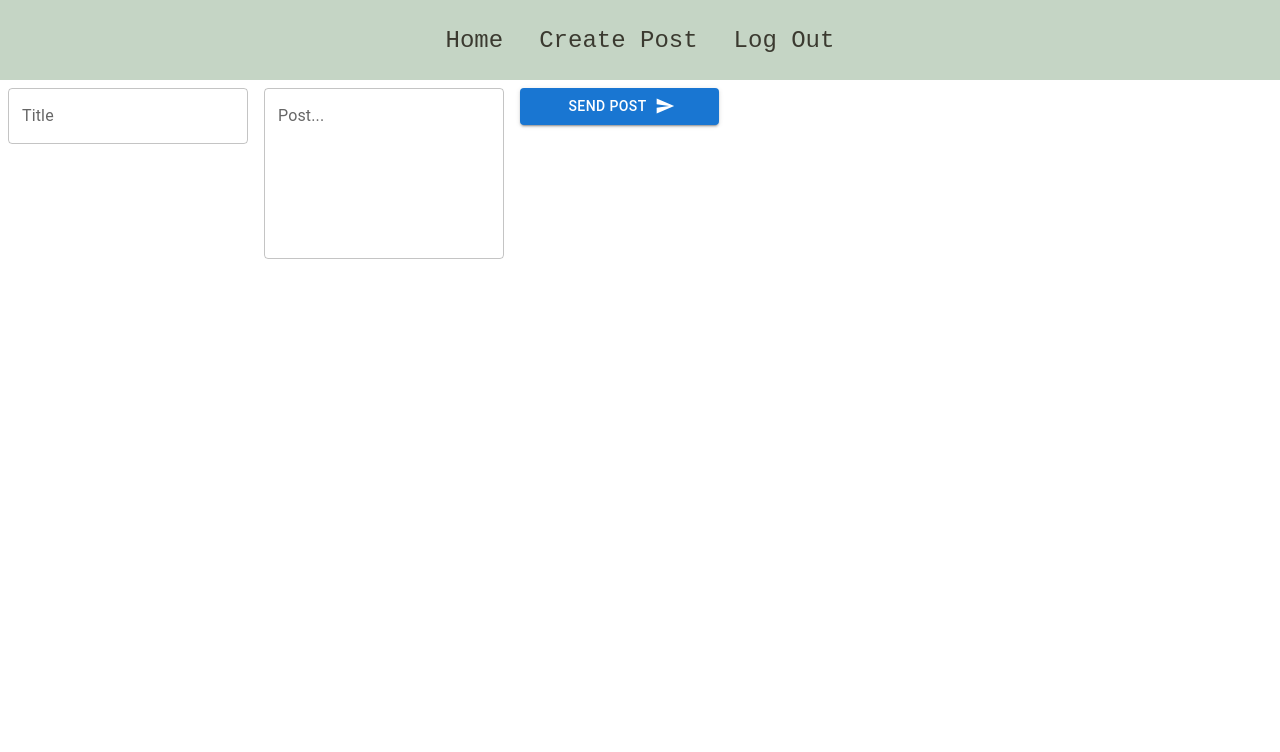
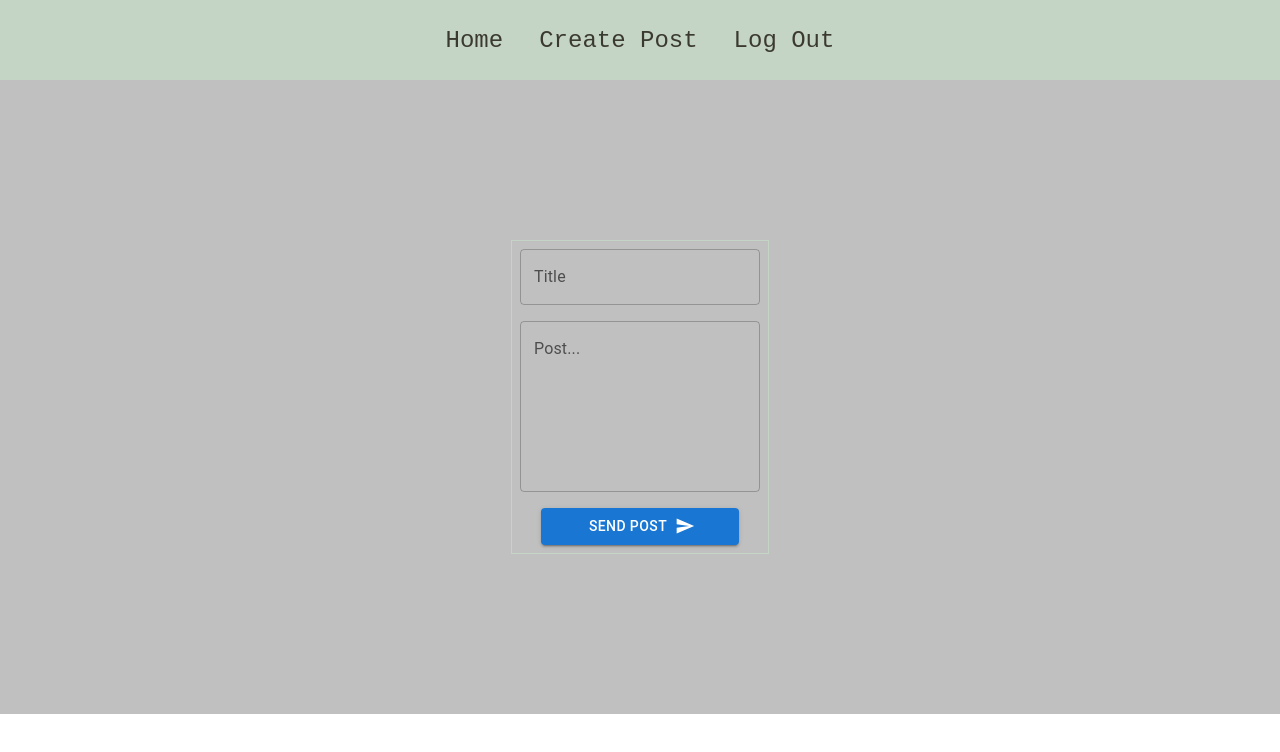
Before and after one commit to mkisecok/Blog-with-Firebase-and-React, a React (Create React App) app in the folder my-blog/: page /createpost in a window 1280 px wide. Shown: the top 752 px of the page. Built offline with nearby package versions, Linux system fonts and the light colour scheme; no server answers; sample sign-in values are in the browser's storage.

Commit message:
styled: change the Create post file

```diff
--- a/my-blog/src/Pages/CreatePost/CreatePost.css
+++ b/my-blog/src/Pages/CreatePost/CreatePost.css
@@ -0,0 +1,15 @@
+.createPostPage{
+    padding: 20vh 20vw;
+    margin: 0 auto;
+    background-color: rgb(192, 192, 192);
+}
+.Box{
+    display: flex;
+    flex-direction: column;
+    justify-content:center ;
+    align-items: center;
+    margin: 0 auto;
+    width: 20vw;
+    padding: 20px auto;
+    border: 1px solid #c5d5c5;
+}
--- a/my-blog/src/Pages/CreatePost/CreatePost.jsx
+++ b/my-blog/src/Pages/CreatePost/CreatePost.jsx
@@ -6,6 +6,7 @@ import { addDoc,collection } from 'firebase/firestore';
 import { db ,auth} from '../../firebase-config'
 import { useNavigate } from 'react-router-dom'
 import SendIcon from '@mui/icons-material/Send';
+import './CreatePost.css'
 
 function CreatePost({isAuth}) {
     const[ title, setTitle ] = useState('');
@@ -32,7 +33,7 @@ function CreatePost({isAuth}) {
 
     return (
         <div className='createPostPage'>
-            <Box  component="form" sx={{'& > :not(style)': { m: 1, width: '25ch' }, }}autoComplete="off">
+            <Box className='Box' component="form" sx={{'& > :not(style)': { m: 1, width: '25ch' }, }}autoComplete="off">
             <TextField
             id="title"
             label="Title"
```
